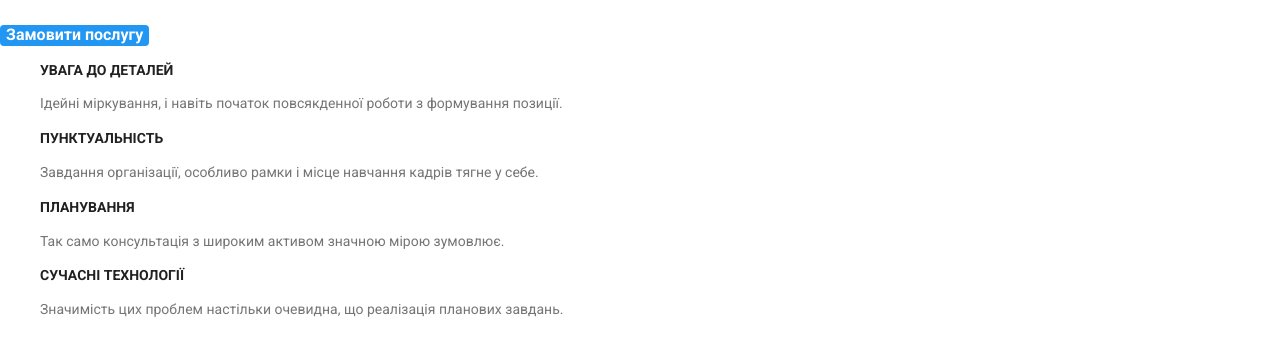
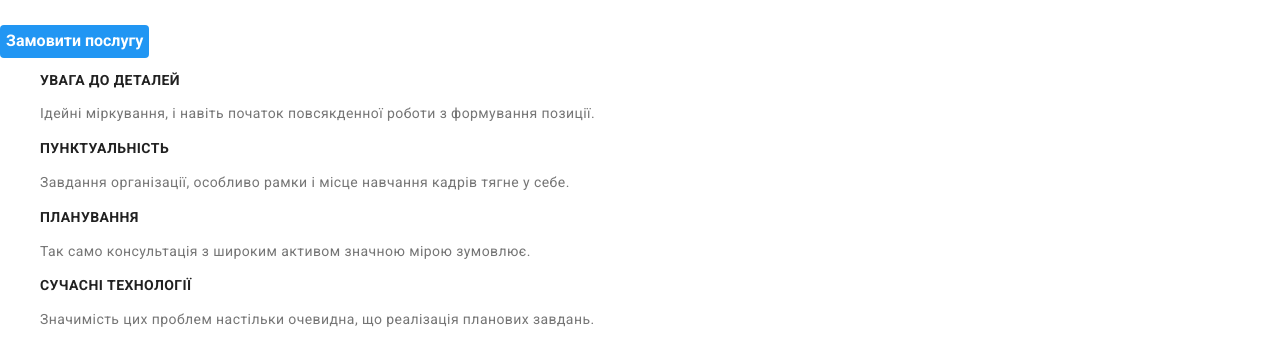
Before and after one commit to kostya3004/goit-markup-hw-02, a plain HTML site: page index.html in a window 1280 px wide. Shown: the part 247-592 px from the top of the page. Drawn offline with nearby package versions, Linux system fonts and the light colour scheme.

Commit message:
Before remake

```diff
--- a/css/styles.css
+++ b/css/styles.css
@@ -6,7 +6,7 @@
 /* .link {
     text-decoration: none;
 } */
-/* * {
+/* {
     box-sizing: border-box;
 }
 h1,h2,h3,p {
@@ -45,6 +45,9 @@ button {
 body {
     font-family: Roboto, sans-serif;
     color: var(--main-color);
+    background-color: #FFF;
+    font-size: 14px;
+    letter-spacing: 0.03em;
 }
 /* HEADER */
 .logo-header,
@@ -83,6 +86,7 @@ header *{
 .order-btn {
     font-size: 16px;
     font-weight: 700;
+    line-height: 1.9;
     color: #FFF;
     background-color: var(--accent-color);
     border: none;
@@ -171,6 +175,5 @@ address *{
     color: var(--secondary-color);
 }
 .portfolio-list-item {
-    background-color: #FFF;
     border: 1px solid #EEEEEE;
 }
```
